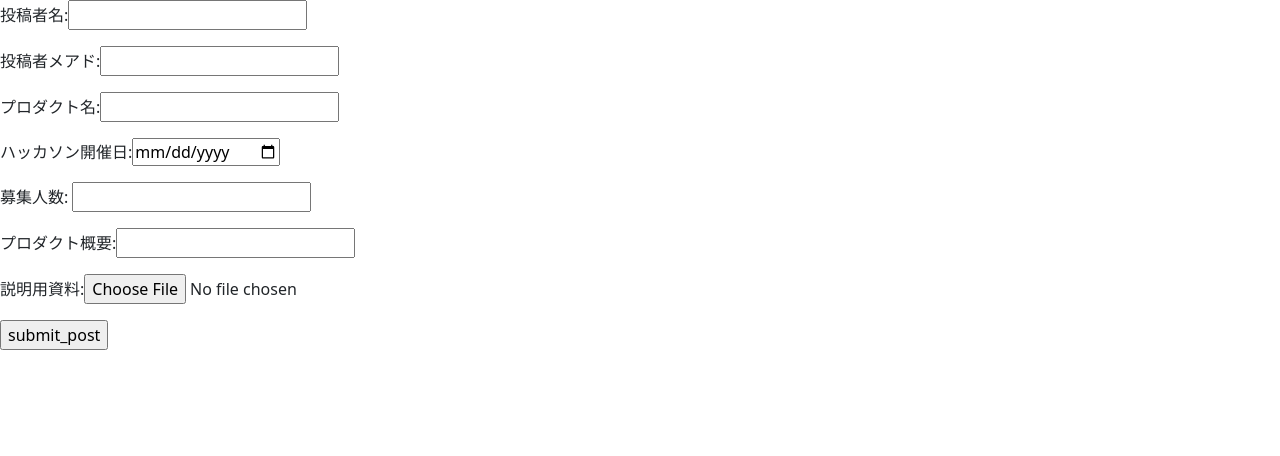
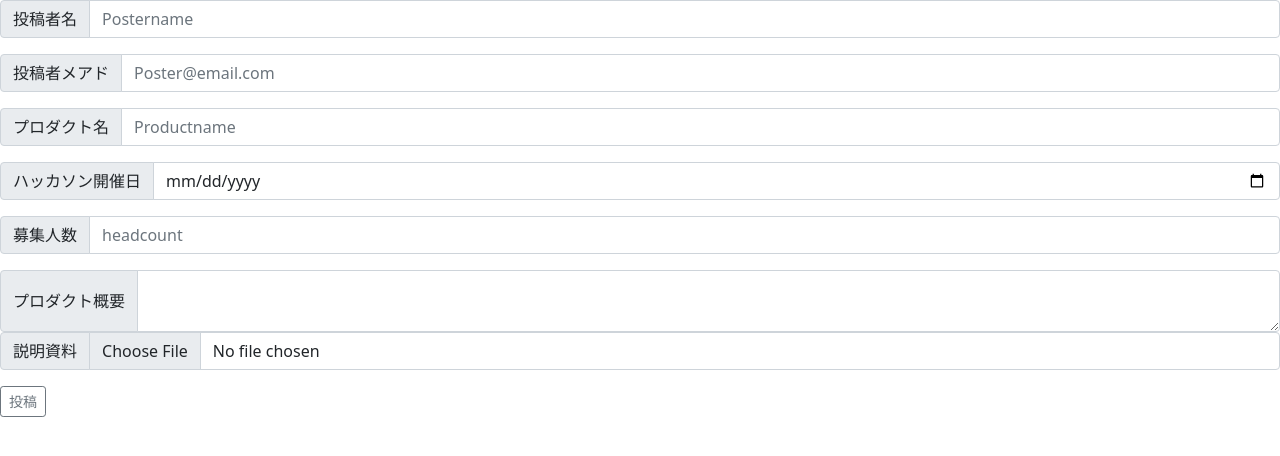
Before and after one commit to N-kota/HkGd, a Django app: page /hackathonguild/make_post/ in a window 1280 px wide. Shown: the top 456 px of the page. Run offline with Django 3.2, Linux system fonts and the light colour scheme; some libraries are stand-ins or nearby versions.

Commit message:
投稿ページも大まかにbootstrap適用.

```diff
--- a/config/settings.py
+++ b/config/settings.py
@@ -11,6 +11,7 @@ https://docs.djangoproject.com/en/3.2/ref/settings/
 """
 
 from pathlib import Path
+import os
 
 # Build paths inside the project like this: BASE_DIR / 'subdir'.
 BASE_DIR = Path(__file__).resolve().parent.parent
@@ -119,6 +120,7 @@ USE_TZ = True
 # https://docs.djangoproject.com/en/3.2/howto/static-files/
 
 STATIC_URL = '/static/'
+STATIC_ROOT = os.path.join(BASE_DIR, 'static')
 
 # Default primary key field type
 # https://docs.djangoproject.com/en/3.2/ref/settings/#default-auto-field
--- a/hackathonguild/templates/hackathonguild/make_post.html
+++ b/hackathonguild/templates/hackathonguild/make_post.html
@@ -5,15 +5,65 @@
 <form action="{% url 'hackathonguild:submit_post' %}" method="post">
     {% csrf_token %}
         {% if error_message %}<p><strong>{{ error_message }}</strong></p>{% endif %}
-        <p>投稿者名:<input type="text" name="poster_name"></p>
-        <p>投稿者メアド:<input type="email" name="poster_mail"></p>
-        <p>プロダクト名:<input type="text" name="product_name" maxlength="50"></p>
-        <p>ハッカソン開催日:<input type="date" name="hackathon_date"></p>
-        <p>募集人数: <input type="number" name="recluting_headcount" min="1"></p>
-        <p>プロダクト概要:<input type="text" name="product_brief" maxlength="200"></p>
-        <p>説明用資料:<input type="file" name="file"></p>
 
-    <input type="submit" name="submit_post" value="submit_post">
+        <div class="input-group mb-3">
+            <span class="input-group-text" id="basic-addon1">投稿者名</span>
+            <input type="text" class="form-control" name="poster_name" placeholder="Postername" aria-label="Postername" aria-describedby="basic-addon1" maxlength="50">
+        </div>
+
+        <div class="input-group mb-3">
+            <span class="input-group-text" id="basic-addon2">投稿者メアド</span>
+            <input type="email" class="form-control" name="poster_mail" placeholder="Poster@email.com" aria-label="Postermail" aria-describedby="basic-addon2" maxlength="50">
+        </div>
+
+        <div class="input-group mb-3">
+            <span class="input-group-text" id="basic-addon3">プロダクト名</span>
+            <input type="text" class="form-control" name="product_name" placeholder="Productname" aria-label="Productname" aria-describedby="basic-addon3" maxlength="50">
+        </div>
+
+        <div class="input-group mb-3">
+            <span class="input-group-text" id="basic-addon4">ハッカソン開催日</span>
+            <input type="date" class="form-control" name="hackathon_date" placeholder="yyyy/mm/dd" aria-label="Hackathondate" aria-describedby="basic-addon4">
+        </div>
+
+        <div class="input-group mb-3">
+            <span class="input-group-text" id="basic-addon5">募集人数</span>
+            <input type="number" class="form-control" name="recluting_headcount" placeholder="headcount" aria-label="headcount" aria-describedby="basic-addon5" min="1">
+        </div>
+
+        <div class="input-group">
+            <span class="input-group-text">プロダクト概要</span>
+            <textarea class="form-control" name="product_brief" aria-label="With textarea" maxlength="200"></textarea>
+        </div>
+
+        <div class="input-group mb-3">
+            <label class="input-group-text" for="inputGroupFile01">説明資料</label>
+            <input type="file" class="form-control" name="file" id="inputGroupFile01">
+        </div>
+    <!-- Button trigger modal -->
+    <button type="submit" class="btn btn-sm btn-outline-secondary" name="submit_post" id="submitPost" data-bs-toggle="modal" data-bs-target="#submitPostModal">投稿</button>
+
 </form>
 
+
+<!-- Modal -->
+<div class="modal fade" id="submitPostModal" tabindex="-1" aria-labelledby="exampleModalLabel" aria-hidden="true">
+<div class="modal-dialog">
+    <div class="modal-content">
+    <div class="modal-header">
+        <h5 class="modal-title" id="exampleModalLabel">Modal title</h5>
+        <button type="button" class="btn-close" data-bs-dismiss="modal" aria-label="Close"></button>
+    </div>
+    <div class="modal-body">
+        投稿完了
+    </div>
+    <div class="modal-footer">
+        <button type="button" class="btn btn-secondary" data-bs-dismiss="modal">Close</button>
+        <button type="button" class="btn btn-primary">Save changes</button>
+    </div>
+    </div>
+</div>
+</div>
+
+
 {% endblock contents %}
```
Also changed, not shown: hackathonguild/templates/hackathonguild/index.html (+27 -33 lines), hackathonguild/static/hackathonguild/images/peopleicon.svg (renamed from hackathonguild/static/hackathonguild/images/people_icon.svg).
